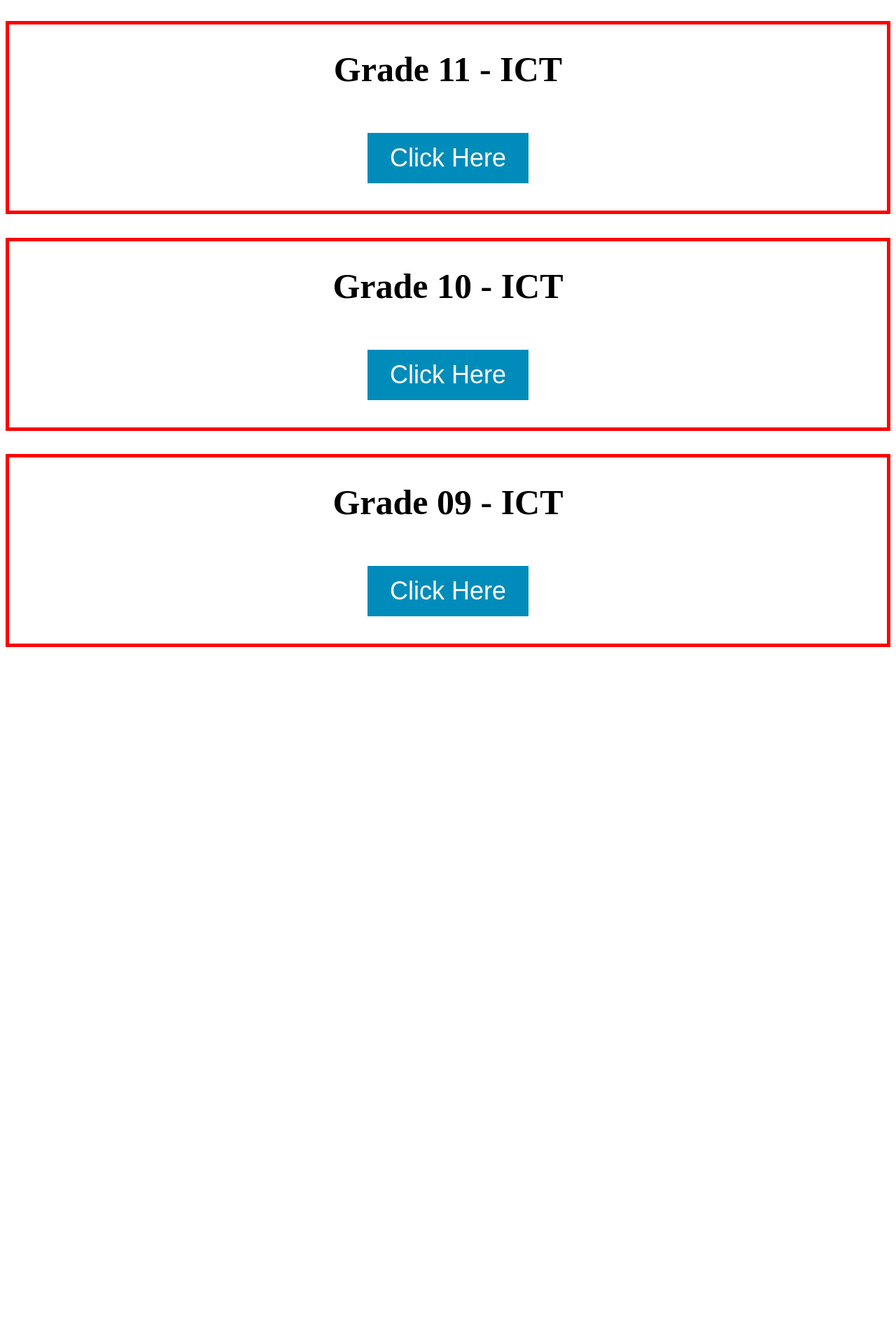
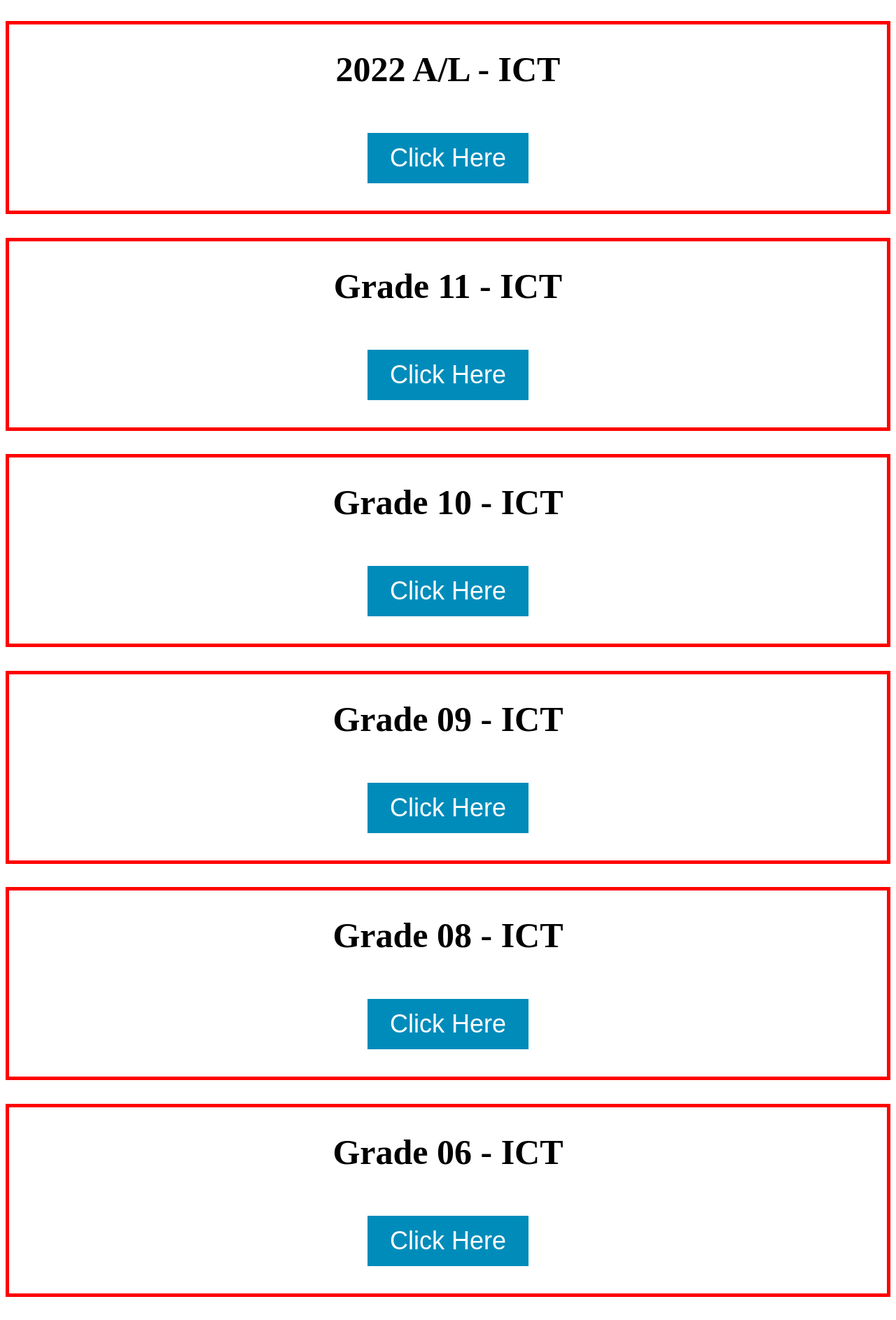
Before and after one commit to IshanLakshitha/quiz, a plain HTML site: page index.html in a window 1280 px wide. Shown: the part 692-2579 px from the top of the page at 70% size. Before the commit the page ends 1651 px from the top, so only its background shows below. Drawn offline with Linux system fonts and the light colour scheme.

Commit message:
Update day

```diff
--- a/index.html
+++ b/index.html
@@ -34,9 +34,18 @@
 <body>
     <img src="img/header_image.jpg" width="100%" height="100%">
     <center>
-        <h1 class="title-01">Advanced Level - ICT</br></br>
+        <h1 class="title-01">2021 A/L - ICT</br></br>
             <center>
-                <a href="https://forms.gle/5Q6ApUGfq6ABG8Td9">
+                <a href="https://forms.gle/pZRkMqappVAcer3g7">
+                    <button class="button btn-paper">Click Here</button>
+                </a>
+            </center>
+        </h1>
+    </center>
+    <center>
+        <h1 class="title-01">2022 A/L - ICT</br></br>
+            <center>
+                <a href="https://forms.gle/YhiySwG46oEDxVvd7">
                     <button class="button btn-paper">Click Here</button>
                 </a>
             </center>
@@ -45,7 +54,7 @@
     <center>
         <h1 class="title-01">Grade 11 - ICT</br></br>
             <center>
-                <a href="https://forms.gle/mgdyVSv1rXmKXS4h6">
+                <a href="https://forms.gle/cE8vf6dW37LVTNri6">
                     <button class="button btn-paper">Click Here</button>
                 </a>
             </center>
@@ -64,7 +73,27 @@
         <h1 class="title-01">Grade 09 - ICT</br></br>
 
             <center>
-                <a href="https://forms.gle/cJUFzukv4aq5vkJY6">
+                <a href="https://forms.gle/SpYEVys1Cdfa3eD77">
+                    <button class="button btn-paper">Click Here</button>
+                </a>
+            </center>
+        </h1>
+    </center>
+    <center>
+        <h1 class="title-01">Grade 08 - ICT</br></br>
+
+            <center>
+                <a href="https://forms.gle/SpYEVys1Cdfa3eD77">
+                    <button class="button btn-paper">Click Here</button>
+                </a>
+            </center>
+        </h1>
+    </center>
+    <center>
+        <h1 class="title-01">Grade 06 - ICT</br></br>
+
+            <center>
+                <a href="https://forms.gle/PWFKTovi6oSGadhK8">
                     <button class="button btn-paper">Click Here</button>
                 </a>
             </center>
```
